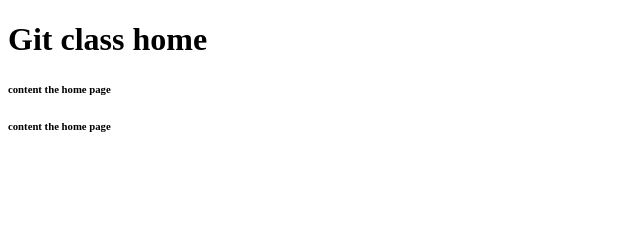
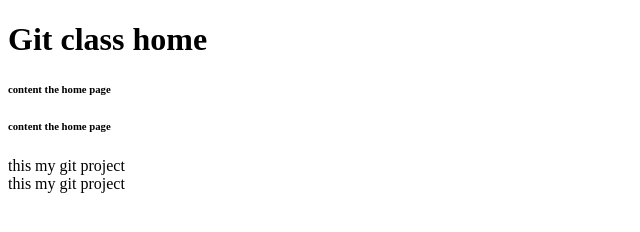
Before and after one commit to Shahidul0729alam/abcd, a plain HTML site: page index.html in a window 1280 px wide. Shown: the whole page, without its empty margins (0-640 px from the left). Drawn offline with Linux system fonts and the light colour scheme.

Commit message:
complete the project

```diff
--- a/index.html
+++ b/index.html
@@ -14,6 +14,11 @@
 			<h6>content the home page</h6>
 			<h6>content the home page</h6>
 		</div>
+		<div>
+			this my git project
+		</div><div>
+			this my git project
+		</div>
 	</div>
 </body>
 </html>
```
